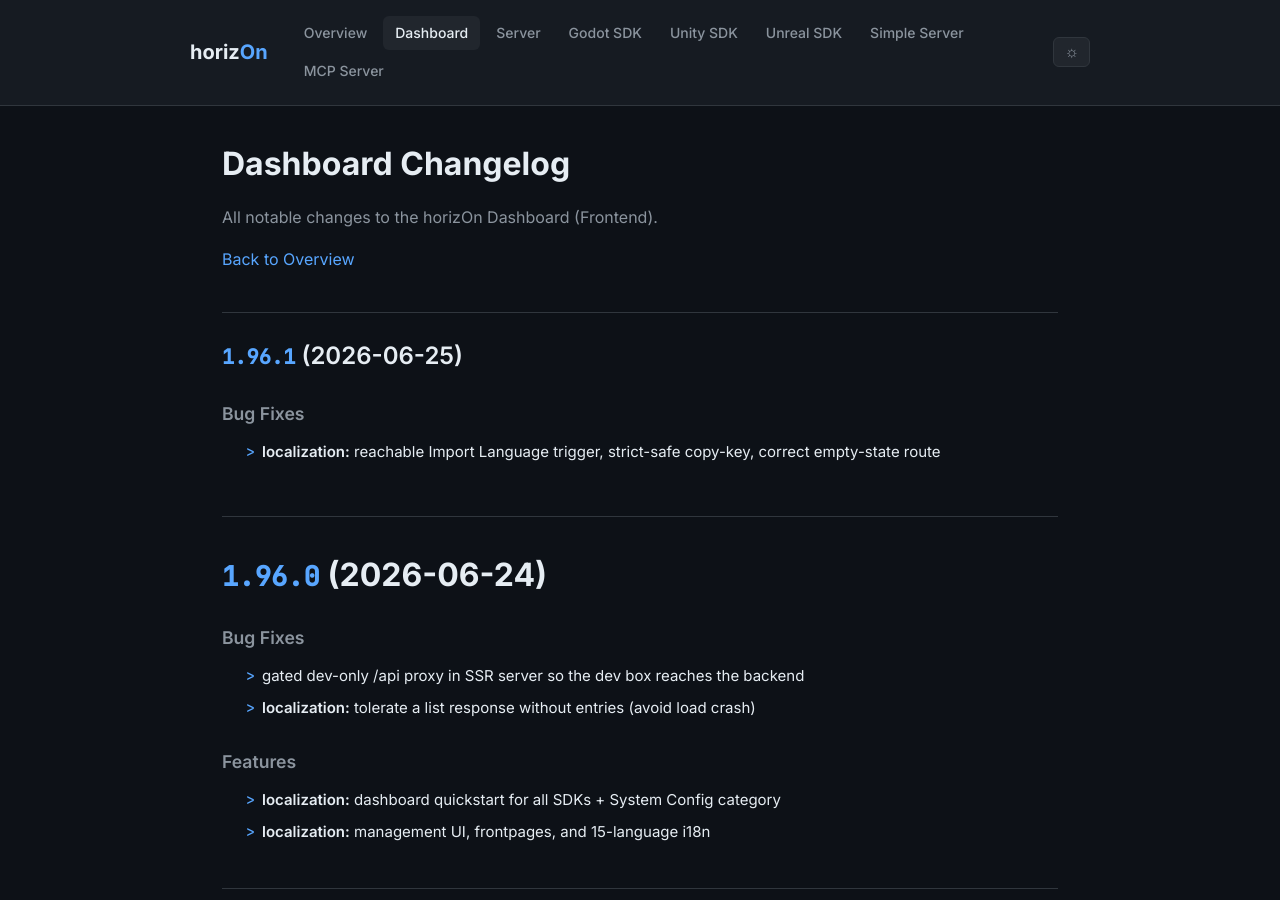
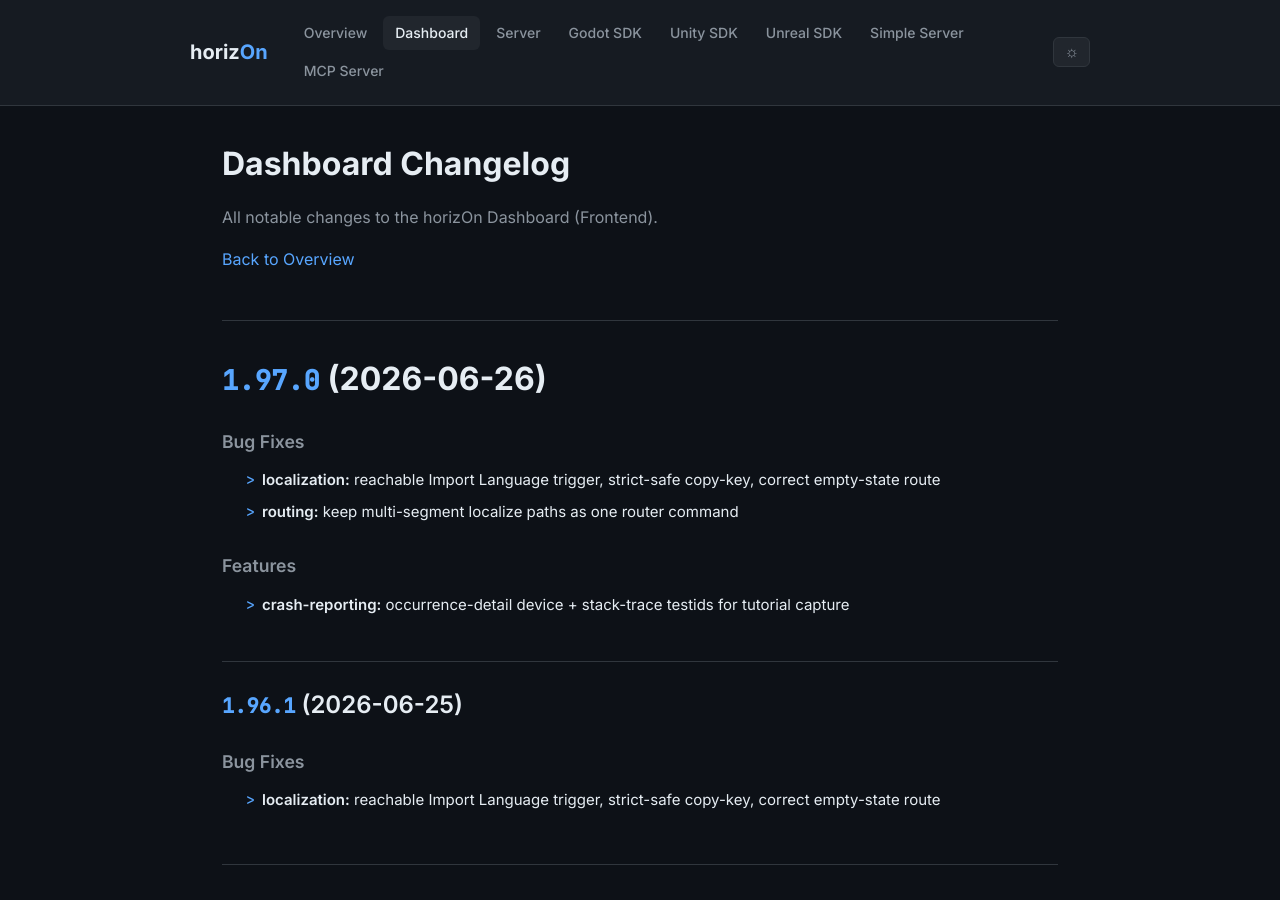
Before and after one commit to ProjectMakersDE/horizOn-Changelog, a Jekyll site: the page built from dashboard-changelog.md, in a window 1280 px wide and 900 px high. Built offline with Jekyll 4.4.1, drawn with Linux system fonts in a browser that asks for light colours.

Commit message:
chore: sync changelogs [skip ci]

```diff
--- a/dashboard-changelog.md
+++ b/dashboard-changelog.md
@@ -8,6 +8,19 @@ title: Dashboard Changelog
 All notable changes to the horizOn Dashboard (Frontend).
 
 [Back to Overview](.)
+
+# [1.97.0](https://github.com/ProjectMakersDE/horizOn-Dashboard/compare/v1.96.1...v1.97.0) (2026-06-26)
+
+
+### Bug Fixes
+
+* **localization:** reachable Import Language trigger, strict-safe copy-key, correct empty-state route ([0d27a00](https://github.com/ProjectMakersDE/horizOn-Dashboard/commit/0d27a003b07cff6fdfcee7c2f5d07599a0235c2f))
+* **routing:** keep multi-segment localize paths as one router command ([4d26774](https://github.com/ProjectMakersDE/horizOn-Dashboard/commit/4d267748031a1a89ca67fd6cfcb4010fce107991))
+
+
+### Features
+
+* **crash-reporting:** occurrence-detail device + stack-trace testids for tutorial capture ([ad538d8](https://github.com/ProjectMakersDE/horizOn-Dashboard/commit/ad538d8de5b9d1898e076249fabada1e8b2ef1cf))
 
 ## [1.96.1](https://github.com/ProjectMakersDE/horizOn-Dashboard/compare/v1.96.0...v1.96.1) (2026-06-25)
 
```
Also changed, not shown: index.md (+1 -1 lines).
